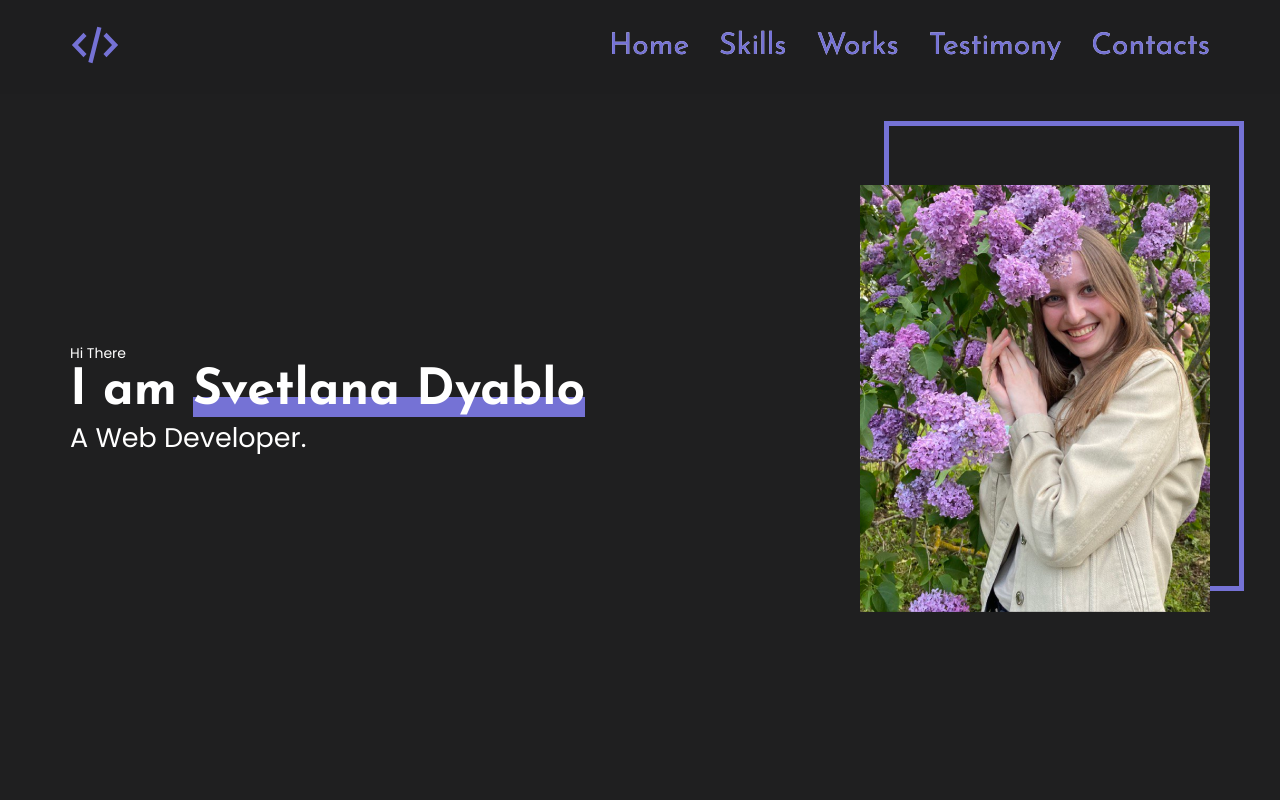
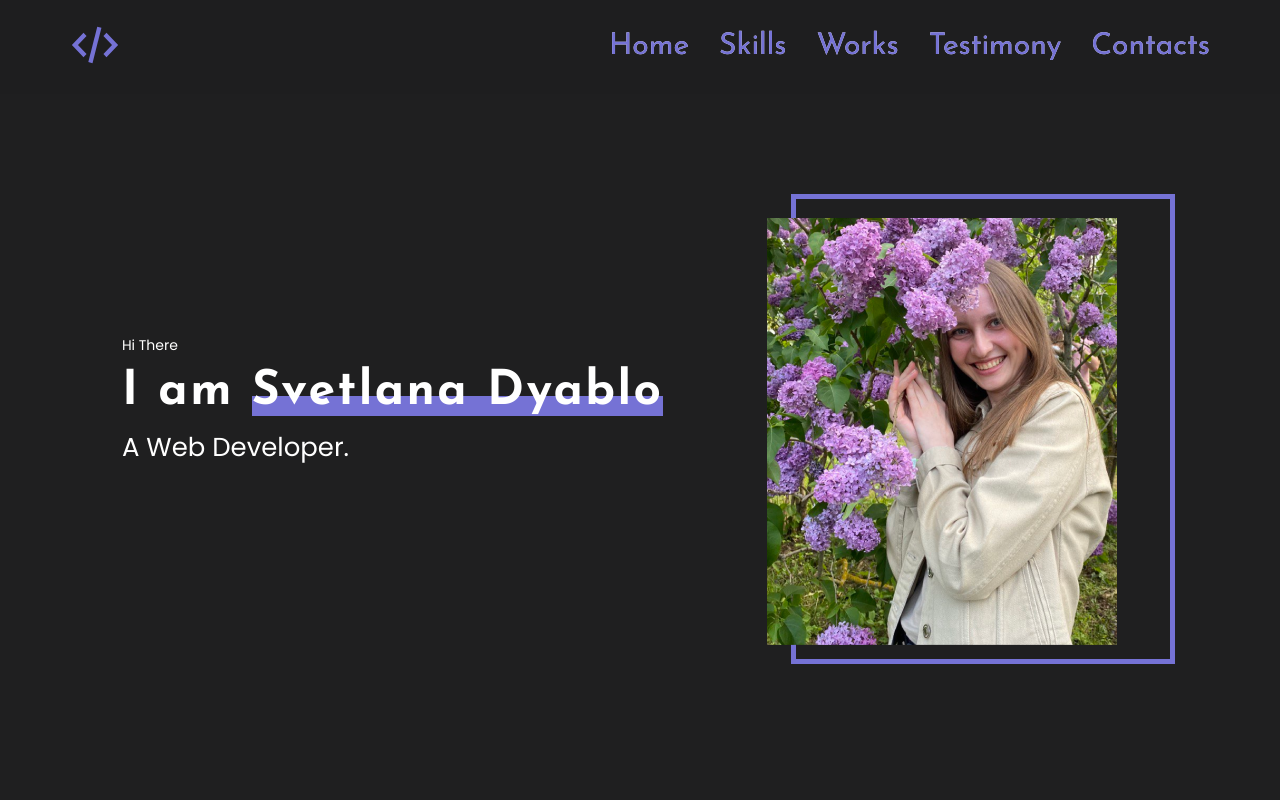
Before and after one commit to alexpodelinskii/portfolio, a React (Vite) app: page / in a window 1280 px wide. Shown: the top 800 px of the page. Built offline with nearby package versions, Linux system fonts and the light colour scheme.

Commit message:
'refactor: add main block styles'

```diff
--- a/index.html
+++ b/index.html
@@ -5,7 +5,7 @@
   <meta charset="UTF-8" />
   <link rel="icon" type="image/svg+xml" href="/vite.svg" />
   <meta name="viewport" content="width=device-width, initial-scale=1.0" />
-  <title>Vite + React + TS</title>
+  <title>Portfolio</title>
 
   <link rel="preconnect" href="https://fonts.googleapis.com">
   <link rel="preconnect" href="https://fonts.gstatic.com" crossorigin>
--- a/src/layout/header/mobileHeaderMenu/MobileHeaderMenu.tsx
+++ b/src/layout/header/mobileHeaderMenu/MobileHeaderMenu.tsx
@@ -4,10 +4,10 @@ import {theme} from "../../../styles/Theme.ts";
 export const MobileHeaderMenu = (props: { menuItems: Array<string> }) => {
     return (
         <StyledMobileHeaderMenu>
-            <BurgerButton isOpen={true}>
+            <BurgerButton isOpen={false}>
                 <span></span>
             </BurgerButton>
-            <MenuList isOpen={true}>
+            <MenuList isOpen={false}>
                 {
                     props.menuItems.map((el, index) => {
                         return <MenuItem key={index}>
--- a/src/layout/sections/main/Main.tsx
+++ b/src/layout/sections/main/Main.tsx
@@ -3,12 +3,13 @@ import styled from "styled-components";
 import {FlexWrapper} from "../../../components/FlexWrapper.tsx";
 import {Container} from "../../../components/Container.tsx";
 import {theme} from "../../../styles/Theme.ts";
+import {font} from "../../../styles/Common.ts";
 
 export const Main = () => {
     return (
         <StyledMain>
             <Container>
-                <FlexWrapper align='center' justify={'space-between'}>
+                <FlexWrapper align='center' justify={'space-around'} wrap={'wrap'}>
                     <div>
                         <SmallText>Hi There</SmallText>
                         <Name>I am <span>Svetlana Dyablo</span></Name>
@@ -34,16 +35,18 @@ const SmallText = styled.h2`
     font-size: 14px;
     font-weight: 400;
     text-align: left;
+
 `
 const Name = styled.h2`
-    font-family: 'Josefin Sans', sans-serif;
-    font-weight: 700;
-    font-size: 50px;
+    ${font({family: "'Josefin Sans', sans-serif", Fmax: 50, Fmin: 36, weight: 700})}
     text-align: left;
+    letter-spacing: 0.05em;
+    margin: 10px 0;
 
     span {
         position: relative;
         z-index: 2;
+        white-space: nowrap;
 
         &::before {
             content: '';
@@ -56,35 +59,59 @@ const Name = styled.h2`
             background-color: ${theme.colors.fontColorAccent};
             z-index: -1;
         }
-
+@media ${theme.media.mobile} {
+    margin: 15px 0 22px;
+}
     }
 `
 const MainTitle = styled.h1`
-    font-weight: 400;
-    font-size: 27px;
+    ${font({Fmax: 27, Fmin: 20, weight: 400})}
     text-align: left;
 
+
+    }
 `
 
 const Photo = styled.img`
     width: 350px;
     height: 430px;
     object-fit: cover;
+    margin-right: 41px;
+
+    @media ${theme.media.mobile} {
+        width: 310px;
+        height: 380px;
+
+
+    }
 
 `
 const PhotoWrapper = styled.div`
     position: relative;
     z-index: 2;
-    &::before{
+    margin-top: 65px;
+
+    &::before {
         content: '';
         display: block;
-        width: 360px;
+        width: 384px;
         height: 470px;
         border: 5px solid ${theme.colors.fontColorAccent};
         position: absolute;
         left: 24px;
-        bottom: 24px;
+        top: -24px;
+
         z-index: -1;
+        @media ${theme.media.mobile} {
+            width: 314px;
+            height: 414px;
+            top: -17px;
+            left: 20px;
+
+        }
+
+
+        }
     }
 
 
--- /dev/null
+++ b/src/styles/Common.ts
@@ -0,0 +1,19 @@
+import {theme} from "./Theme.ts";
+
+type fontPropsType = {
+    family?: string,
+    weight?: number,
+    color?: string,
+    lineHeight?: number;
+    Fmax?:number;
+    Fmin?:number
+}
+
+export const font = ({family, weight, color, lineHeight, Fmax, Fmin}: fontPropsType) => `
+font-family: ${family || 'Poppins'};
+font-weight: ${weight || 400};
+color: ${color || theme.colors.fontsColor};
+line-height: ${lineHeight || 1.2};
+font-size: calc((100vw - 360px) / (1440 - 360) * (${Fmax} - ${Fmin}) + ${Fmin}px);
+
+`
```
